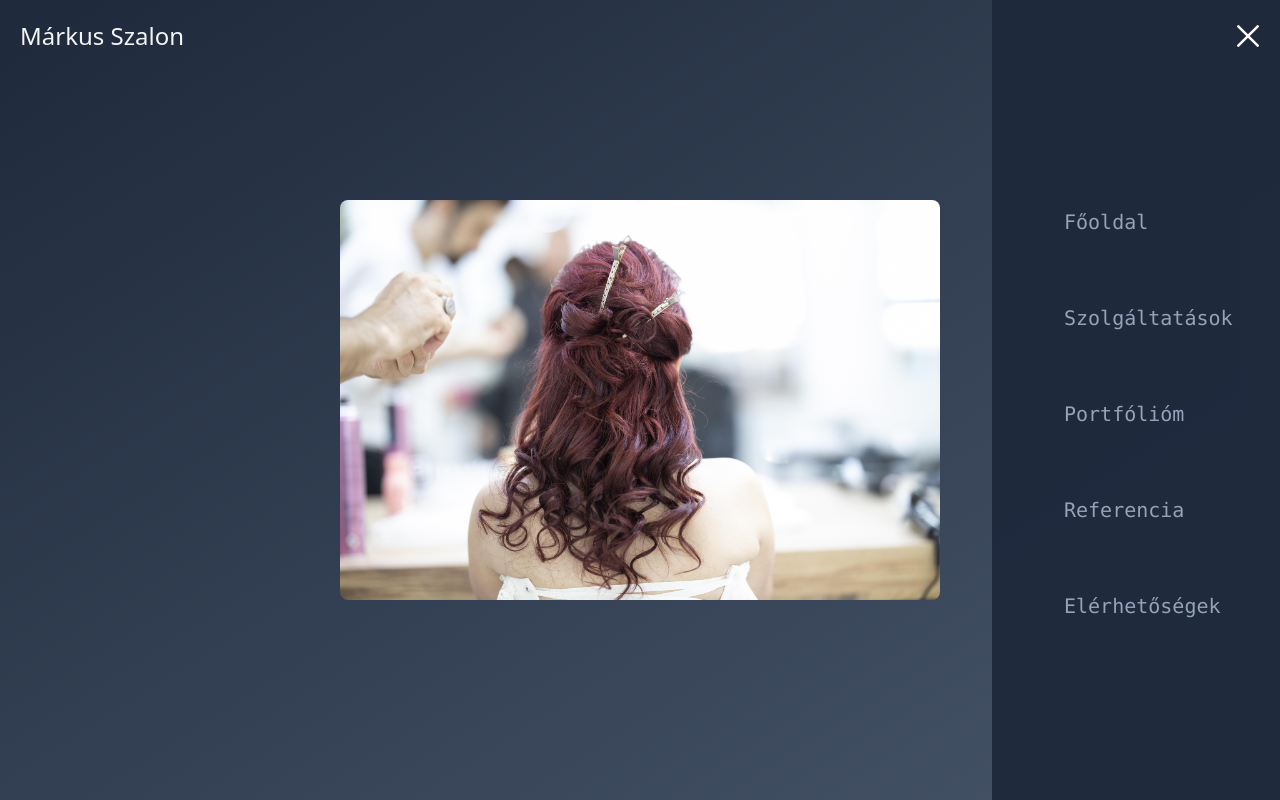
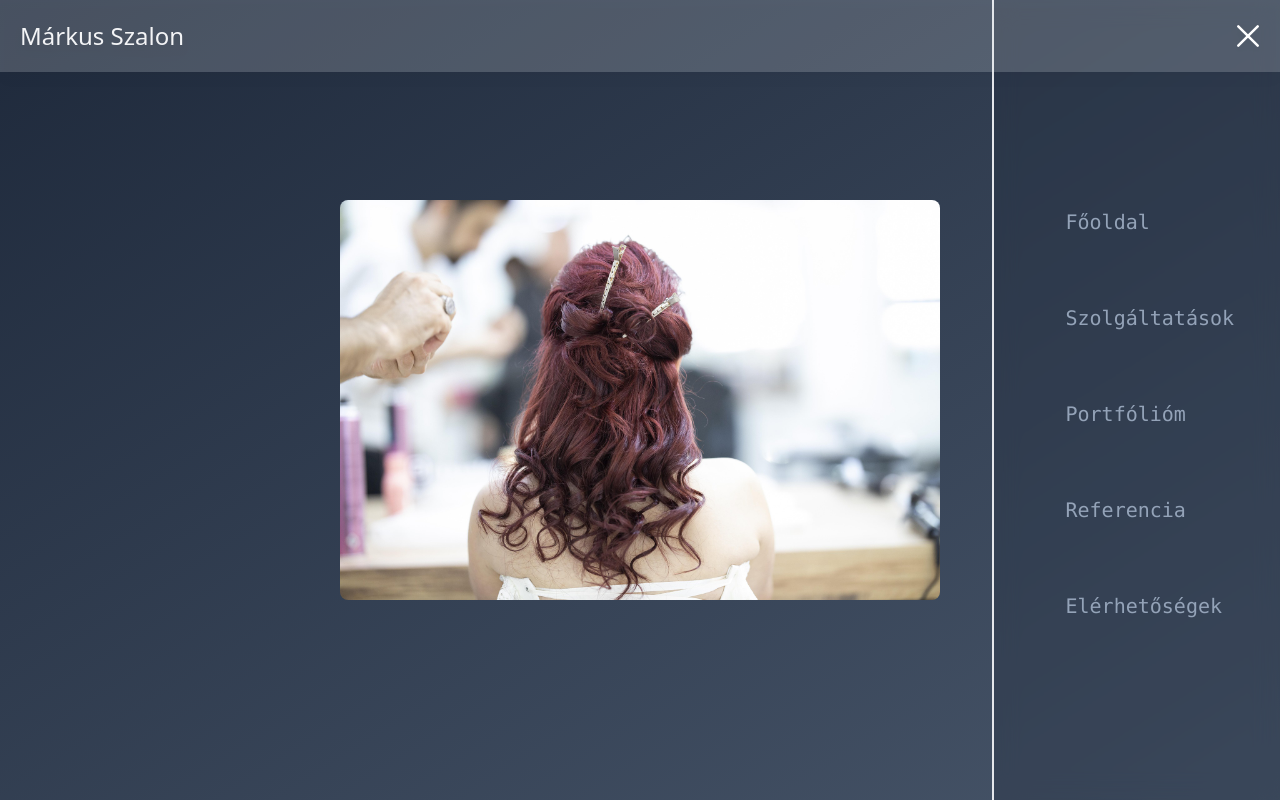
Before and after one commit to sevelater/markus_szalon, a Next.js app: page /components/gallery in a window 1280 px wide. Both pictures are taken after a click on the button 1248 px from the left and 36 px from the top of the page. Shown: the top 800 px of the page. Built offline with nearby package versions, Linux system fonts and the light colour scheme.

Commit message:
Update page.tsx

```diff
--- a/app/components/navbar/page.tsx
+++ b/app/components/navbar/page.tsx
@@ -1,131 +1,3 @@
-// "use client";
-
-// import { useState, useEffect, useRef } from "react";
-// import { motion, useScroll, useMotionValueEvent } from "framer-motion";
-
-// import Link from 'next/link';
-
-
-// function Menu() {
-//     const [isOpen, setIsOpen] = useState(false);
-
-//     const menuRef = useRef<HTMLDivElement>(null);
-//     const buttonRef = useRef<HTMLButtonElement>(null);
-//     const navbarRef = useRef<HTMLDivElement>(null);
-
-//     const { scrollY } = useScroll();
-//     const [change, setChange] = useState(false);
-
-
-//   useMotionValueEvent(scrollY, "change", (latest) => {
-//     const previous = scrollY.getPrevious();
-
-//     if (previous && latest > previous && latest > 100) {
-//       setChange(true);
-//     } else {
-//       setChange(false);
-//     };
-//   })
-
-
-
-//     useEffect(() => {
-//       function handleClickOutside(event: MouseEvent) {
-//         if (
-//           menuRef.current &&
-//           !menuRef.current.contains(event.target as Node) &&
-//           buttonRef.current &&
-//           !buttonRef.current.contains(event.target as Node) &&
-//           navbarRef.current &&
-//           !navbarRef.current.contains(event.target as Node)
-//         ) {
-//           setIsOpen(false);
-//         }
-//       }
-
-//       if (isOpen) {
-//         document.addEventListener("mousedown", handleClickOutside);
-//       }
-
-//       return () => {
-//         document.removeEventListener("mousedown", handleClickOutside);
-//       };
-
-//     }, [isOpen]);
-
-
-//     return (
-
-//       <>
-//         <div className="flex justify-between bg-gradient-to-br bg-opacity-85 p-5 w-full z-40 fixed">
-
-//           <motion.a
-//           variants= {{
-//             visible: { opacity: 1 },
-//             hidden: { opacity : 0 },
-//           }}
-//             animate={change ? "hidden" : "visible"}
-//             href="../"
-//             className={`text-2xl p-3 z-40 font-sans ${isOpen ? "opacity-30 md:opacity-100" : "opacity-100"}`}>Márkus Szalon
-//           </motion.a>
-
-
-
-//           <motion.button
-//             variants= {{
-//               visible: { opacity: 1},
-//               hidden: { opacity: 1 }
-//             }}
-
-//             animate={change ? "hidden" : "visible"}
-
-//             ref={buttonRef}
-//             onClick={() => setIsOpen(!isOpen)}
-//             className="flex flex-col justify-center items-center scale-125 z-50"
-//           >
-//             <span
-//               className={`bg-white block transition-all duration-300 ease-out h-0.5 w-6 rounded-sm ${
-//                 isOpen ? "rotate-45 translate-y-1" : "-translate-y-0.5"
-//               }`}
-//             ></span>
-//             <span
-//               className={`bg-white block transition-all duration-300 ease-out h-0.5 w-6 rounded-sm my-0.5 ${
-//                 isOpen ? "opacity-0" : "opacity-100"
-//               }`}
-//             ></span>
-//             <span
-//               className={`bg-white block transition-all duration-300 ease-out h-0.5 w-6 rounded-sm ${
-//                 isOpen ? "-rotate-45 -translate-y-1" : "translate-y-0.5"
-//               }`}
-//             ></span>
-//           </motion.button>
-//         </div>
-
-//         {isOpen && (
-//           <div className="top-0 left-0 w-full h-full bg-transparent absolute z-30">
-//             <div>
-//             <div
-//               ref={menuRef}
-//               className="fixed top-0 right-0 h-full w-72 bg-slate-800 bg-opacity-85 flex items-center justify-center"
-//             >
-//               <ul className="grid text-slate-400 text-xl w-2/4">
-//                 <a onClick={() => setIsOpen(!isOpen)} className="py-12 hover:text-white cursor-pointer w-0 h-0" href="../">Főoldal</a>
-//                 <a onClick={() => setIsOpen(!isOpen)} className="py-12 hover:text-white cursor-pointer w-0 h-0" href="#service">Szolgáltatások</a>
-//                 <a onClick={() => setIsOpen(!isOpen)} className="py-12 hover:text-white cursor-pointer w-0 h-0" href="#portfolio">Portfólióm</a>
-//                 <Link href="../components/gallery" onClick={() => setIsOpen(!isOpen)} className="py-12 hover:text-white cursor-pointer w-0 h-0" >Referencia</Link>
-//                 <a onClick={() => setIsOpen(!isOpen)} className="py-12 hover:text-white cursor-pointer w-0 h-0" href="#get-in-touch">Elérhetőségek</a>
-//               </ul>
-//             </div>
-//             </div>
-//           </div>
-//         )}
-//       </>
-//     );
-//   };
-
-//   export default Menu;
-
-
 "use client";
 
 import { useState, useEffect, useRef } from "react";
@@ -174,12 +46,12 @@ function Menu() {
   return (
     <>
 
-      <div className="fixed top-0 left-0 w-full flex justify-between bg-gradient-to-br bg-opacity-85 p-5 z-50">
+      <div className="fixed top-0 left-0 w-full flex justify-between bg-slate-100 drop-shadow-lg bg-opacity-20 p-5 z-30">
 
         <motion.a
           variants= {{
-            visible: {opacity: 1},
-            hidden: {opacity: 0},
+            visible: { opacity: 1 },
+            hidden: { x: "-150%" },
           }}
           animate={hidden ? "hidden" : "visible"}
 
@@ -214,12 +86,12 @@ function Menu() {
 
 
       {isOpen && (
-        <div className="fixed inset-0 bg-transparent z-40">
+        <div className="fixed inset-0 bg-transparent z-20">
           <div
             ref={menuRef}
-            className="fixed top-0 right-0 h-full w-72 bg-slate-800 bg-opacity-95 flex items-center justify-center"
+            className="fixed top-0 right-0 h-full w-72 bg-slate-800 border-l-2 backdrop-blur-md bg-opacity-30 flex items-center justify-center"
           >
-            <ul className="grid text-slate-400 text-xl w-2/4">
+            <ul className="grid text-slate-400 text-xl w-2/4 text-center">
               <a onClick={() => setIsOpen(!isOpen)} className="py-12 hover:text-white cursor-pointer w-0 h-0" href="../">Főoldal</a>
               <a onClick={() => setIsOpen(!isOpen)} className="py-12 hover:text-white cursor-pointer w-0 h-0" href="#service">Szolgáltatások</a>
               <a onClick={() => setIsOpen(!isOpen)} className="py-12 hover:text-white cursor-pointer w-0 h-0" href="#portfolio">Portfólióm</a>
```
